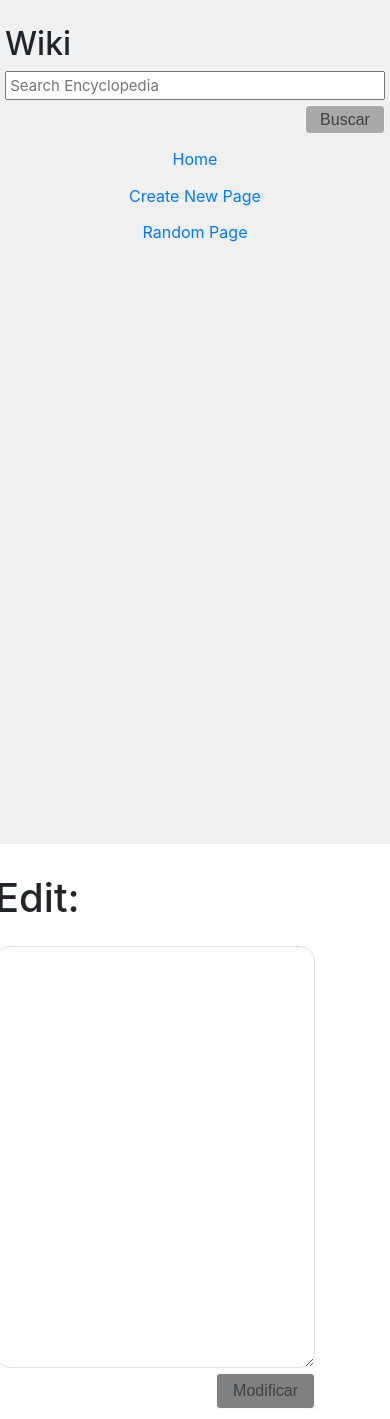
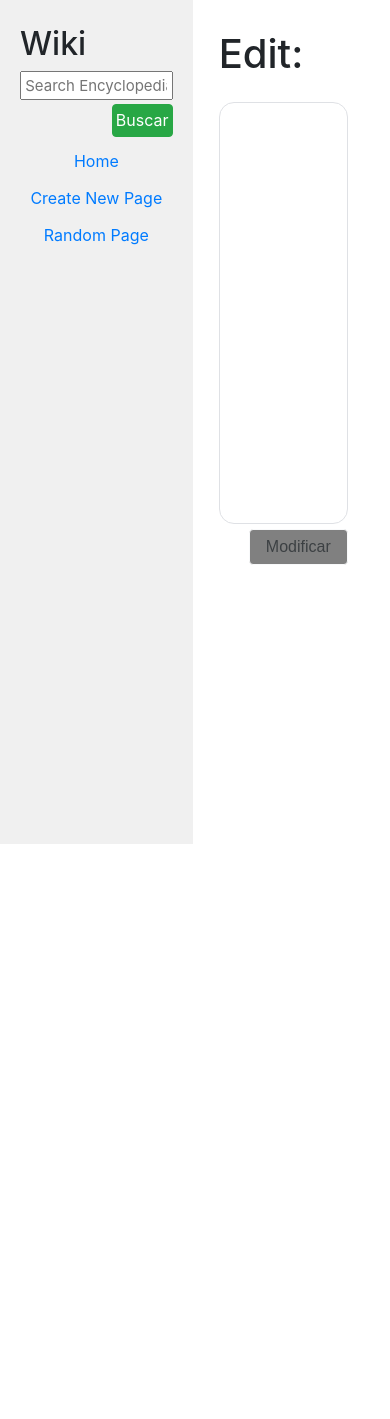
Before and after one commit to GenaroVogelius/wiki_CS50, a Django app: page /edit/1 in a window 390 px wide. After the commit the page ends 844 px from the top, so only its background shows below. Run offline with Django 3.2, Linux system fonts and the light colour scheme; some libraries are stand-ins or nearby versions.

Commit message:
css changes

```diff
--- a/encyclopedia/static/encyclopedia/style.css
+++ b/encyclopedia/static/encyclopedia/estilo.css
@@ -11,6 +11,7 @@ label {
 body {
   margin: 0;
   background-color: white;
+  overflow: hidden;
 }
 
 code {
@@ -20,6 +21,10 @@ code {
 h1 {
   margin-top: 0px;
   padding-top: 20px;
+}
+
+.row {
+  flex-wrap: nowrap;
 }
 
 .form {
@@ -37,6 +42,7 @@ h1 {
   padding: 0 0.2rem;
   border-radius: 15px;
   padding: 0.3rem 0.5rem;
+  resize: none;
   background: #fff;
   border: 1px solid #dfe1e5;
   box-shadow: none;
@@ -44,6 +50,7 @@ h1 {
 
 .create_title {
   height: 6vh;
+  resize: none;
   width: 100%;
   grid-column: 1;
   padding: 0.3rem 0.5rem;
@@ -70,19 +77,8 @@ h1 {
   height: 1.8rem;
 }
 
-.submit__bottom__search {
-  margin-top: 0.3rem;
-  padding: 0 0.3rem;
-  width: 5rem;
-  border: 1px solid #f8f9fa;
-  border-radius: 4px;
-  color: #3c4043;
-  font-family: arial, sans-serif;
-  line-height: 27px;
-  min-width: 54px;
-  text-align: center;
-  background-color: darkgray;
-  user-select: none;
+.btn-success {
+  padding: 0.2rem;
 }
 
 .submit__bottom {
@@ -115,6 +111,7 @@ h1 {
   background-color: #f0f0f0;
   height: 100vh;
   padding: 20px;
+  margin-right: 1rem;
 }
 
 .sidebar h2 {
@@ -127,4 +124,4 @@ h1 {
   margin-top: 0.8rem;
 }
 
-/*# sourceMappingURL=style.css.map */
+/*# sourceMappingURL=estilo.css.map */
--- a/encyclopedia/static/encyclopedia/style.scss
+++ b/encyclopedia/static/encyclopedia/style.scss
@@ -1,4 +1,4 @@
-// sass --watch style.scss style.css
+// sass --watch style.scss estilos.css
 
 * {
     margin: 0;
@@ -13,6 +13,7 @@ label {
 body {
     margin: 0;
     background-color: white;
+    overflow: hidden;
 }
 
 code {
@@ -22,6 +23,11 @@ code {
 h1 {
     margin-top: 0px;
     padding-top: 20px;
+}
+
+
+.row {
+    flex-wrap: nowrap;
 }
 
 .form {
@@ -40,7 +46,7 @@ h1 {
     padding: 0 0.2rem;
     border-radius: 15px;
     padding: 0.3rem 0.5rem;
-
+    resize: none;
     background: #fff;
     border: 1px solid #dfe1e5;
     box-shadow: none;
@@ -49,6 +55,7 @@ h1 {
 
 .create_title {
     height: 6vh;
+    resize: none;
     width: 100%;
     grid-column: 1;
     padding: 0.3rem 0.5rem;
@@ -80,21 +87,23 @@ h1 {
     height: 1.8rem;
 }
 
-.submit__bottom__search {
-    margin-top: 0.3rem;
-    padding: 0 0.3rem;
-    width: 5rem;
-    border: 1px solid #f8f9fa;
-    border-radius: 4px;
-    color: #3c4043;
-    font-family: arial, sans-serif;
+// .submit__bottom__search {
+//     margin-top: 0.3rem;
+//     padding: 0 0.3rem;
+//     width: 5rem;
+//     border: 1px solid #f8f9fa;
+//     border-radius: 4px;
+//     color: #3c4043;
+//     font-family: arial, sans-serif;
+//     line-height: 27px;
+//     min-width: 54px;
+//     text-align: center;
+//     background-color: darkgray;
+//     user-select: none
+// }
 
-    line-height: 27px;
-
-    min-width: 54px;
-    text-align: center;
-    background-color: darkgray;
-    user-select: none
+.btn-success {
+    padding: 0.2rem;
 }
 
 .submit__bottom {
@@ -130,6 +139,7 @@ h1 {
     background-color: #f0f0f0;
     height: 100vh;
     padding: 20px;
+    margin-right: 1rem;
 }
 
 .sidebar h2 {
@@ -137,7 +147,7 @@ h1 {
 }
 
 
-.hyper__buttom{
+.hyper__buttom {
     text-align: center;
     width: 100%;
     margin-top: 0.8rem;
--- a/encyclopedia/templates/encyclopedia/layout.html
+++ b/encyclopedia/templates/encyclopedia/layout.html
@@ -6,16 +6,17 @@
     <head>
         <title>{%block title%}{%endblock%}</title>
         <link rel="stylesheet" href="https://stackpath.bootstrapcdn.com/bootstrap/4.4.1/css/bootstrap.min.css" integrity="sha384-Vkoo8x4CGsO3+Hhxv8T/Q5PaXtkKtu6ug5TOeNV6gBiFeWPGFN9MuhOf23Q9Ifjh" crossorigin="anonymous">
-        <link href="{% static 'encyclopedia/style.css' %}" rel="stylesheet">
+        <link href="{% static 'encyclopedia/estilo.css' %}" rel="stylesheet">
     </head>
     <body>
+        <div class="container col-sm-12 col-md-12">
             <div class="row">
-            <div class="sidebar col-lg-2 col-md-3">
+                <div class="sidebar col-lg-2 col-md-3 col-sm-4">
                     <h2>Wiki</h2>
                     <form action="{% url 'encyclopedia:search' %}" method="POST" class="form__search">
                         {% csrf_token %}
                         {{ form }}
-                    <input type="submit" value= "Buscar" class="submit__bottom__search"/>
+                        <input type="submit" value= "Buscar" class="btn btn-success mt-1"/>
                     </form>
                     <div class="hyper__buttom">
                         <a href="{% url 'encyclopedia:index' %}">Home</a>
@@ -29,9 +30,10 @@
                     {%block nav%}
                     {%endblock%}
                 </div>
-            <div class="main col-lg-10 col-md-9">
+                <div class="main col-lg-10 col-md-9 col-sm-8">
                     {%block body%}
                     {%endblock%}
+                </div>
             </div>
         </div>
 
--- a/encyclopedia/views.py
+++ b/encyclopedia/views.py
@@ -41,7 +41,16 @@ class CreateForms(forms.Form):
         ),
     )
 
-
+class FormEdit(forms.Form):
+        contentForm = forms.CharField(
+            max_length=1000,
+            widget=forms.Textarea(
+                attrs={
+                    "class": "description",
+                }
+            ),
+            # initial="",
+        )
 
 # variables universales
 form = SearchForm()
@@ -155,22 +164,6 @@ def check(request):
             return render(request, "encyclopedia/error.html", {"error": formulario})
 
 
-
-
-
-class FormEdit(forms.Form):
-        contentForm = forms.CharField(
-            max_length=1000,
-            widget=forms.Textarea(
-                attrs={
-                    "class": "description",
-                }
-            ),
-            # initial="",
-        )
-
-
-
 def edit(request, entry):
     contenidoEscrito = util.get_entry(entry)
     formEdicion = FormEdit(initial={"contentForm": contenidoEscrito})
```
Also changed, not shown: encyclopedia/templates/encyclopedia/new.html (deleted, +0 -26 lines), 2 other files. Lines whose indentation alone changed are shown as unchanged.
